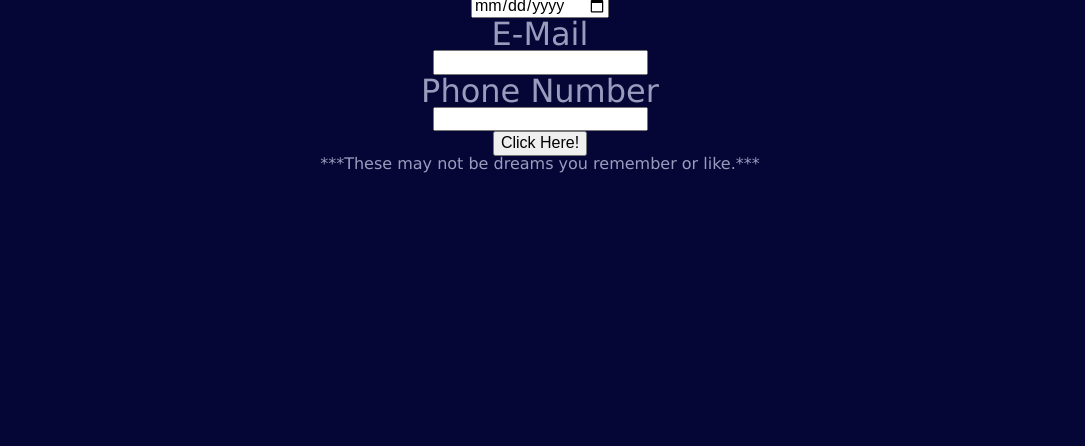
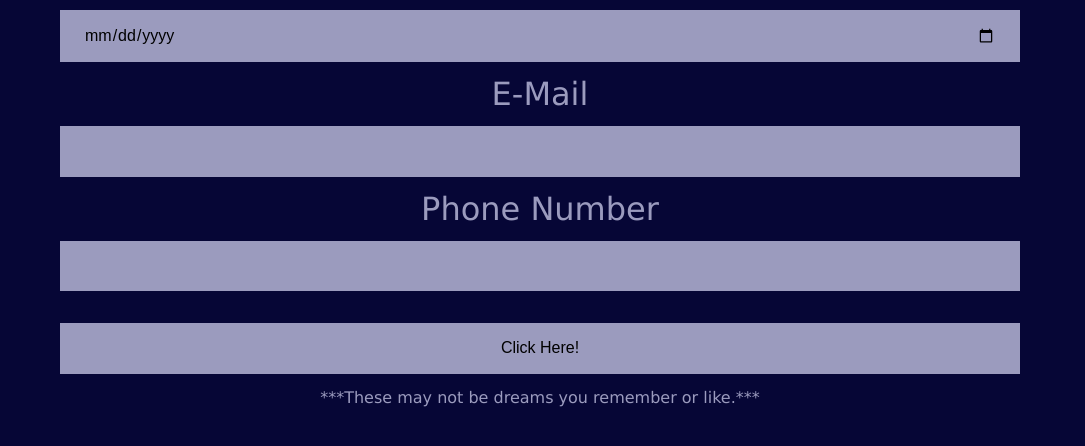
Before and after one commit to gprawdHCI/lab2, a plain HTML site: page index.html in a window 1280 px wide. Shown: the part 262-708 px from the top of the page, without its empty margins (100-1185 px from the left). Drawn offline with Linux system fonts and the light colour scheme.

Commit message:
added input

```diff
--- a/css/style.css
+++ b/css/style.css
@@ -7,13 +7,22 @@ h1 {
     font-weight: strong;
     font-size: 84pt;
     font-family: Verdana, Arial, sans-serif;
-  }
+}
 p {
     font-weight: strong;
     font-family: Verdana, Arial, sans-serif;
-  }
+}
 label {
     font-weight: strong;
     font-size: 24pt;
     font-family: Verdana, Arial, sans-serif;
-  }
+}
+input {
+    width: 75%;
+    padding: 1em 1.5em;
+    margin: 1em 0;
+    box-sizing: border-box;
+    border: none;
+    background-color: #9b9bbe
+    ;
+}
```
